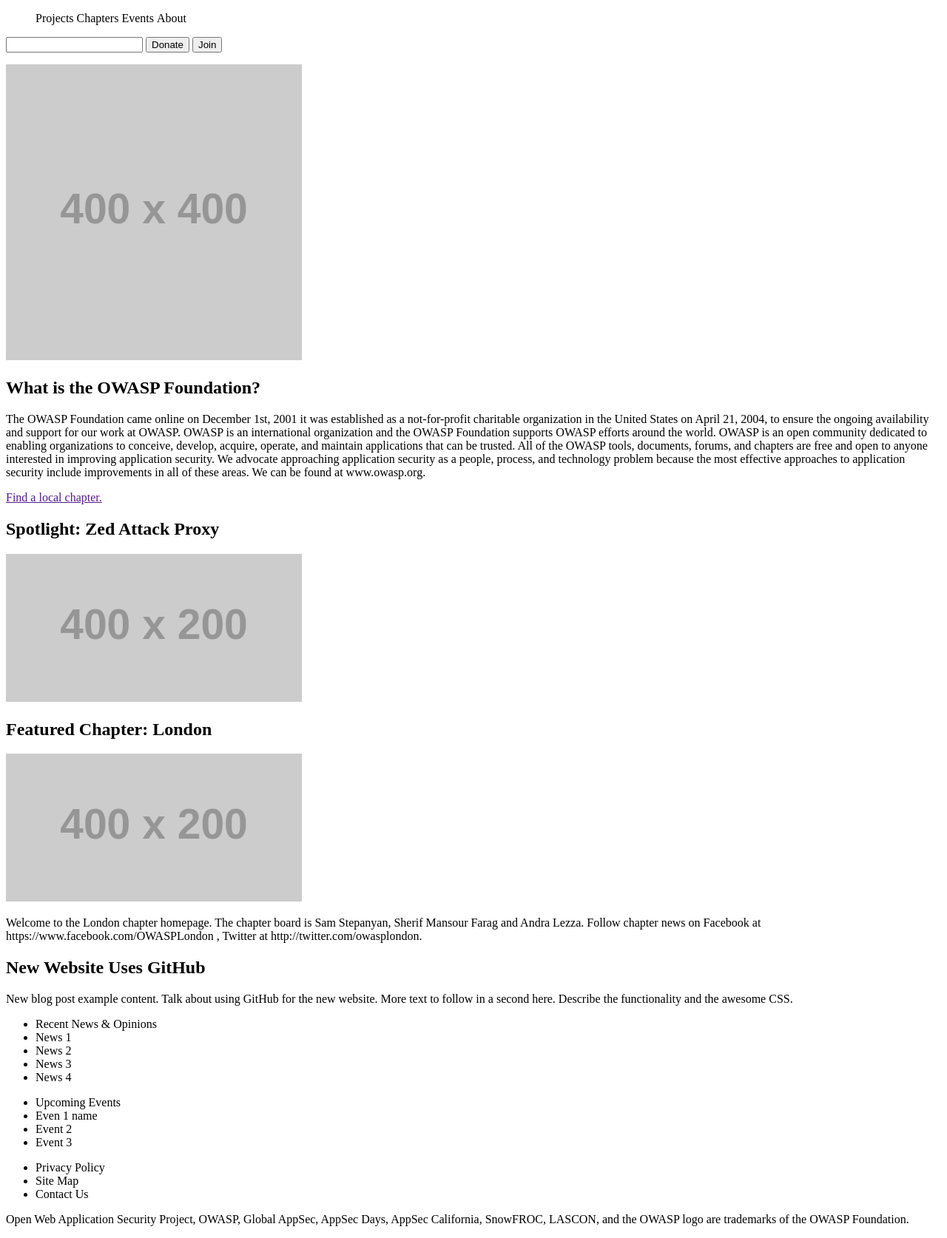
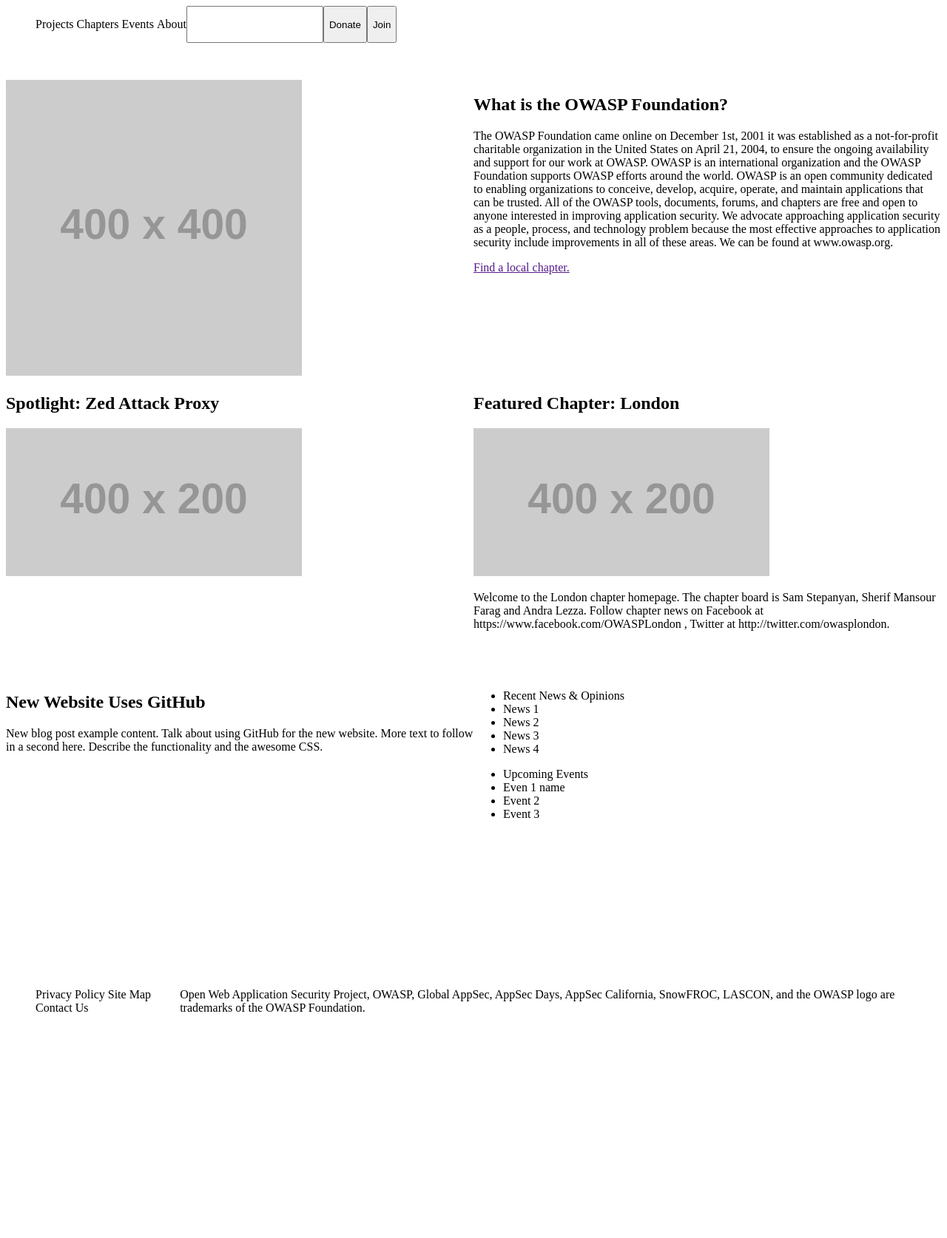
Before and after one commit to scorchingoyster/owasp-layout, a Jekyll site: the page built from index.md, in a window 1280 px wide. Shown: the whole page at 74% size. Built offline with Jekyll 4.4.1, drawn with Linux system fonts in a browser that asks for light colours; after the commit the page ends 1478 px from its top, so only the background shows below that.

Commit message:
test grid

```diff
--- a/_config.yml
+++ b/_config.yml
@@ -25,8 +25,7 @@ twitter_username: jekyllrb
 github_username:  jekyll
 
 # Build settings
-sass:
-  sass_dir: _sass
+
 markdown: kramdown
 theme: minima
 plugins:
--- a/_includes/footer.html
+++ b/_includes/footer.html
@@ -1,3 +1,4 @@
+<footer>
   <nav class="bot-nav">
     <ul>
       <li>Privacy Policy</li>
@@ -8,3 +9,4 @@
         Open Web Application Security Project, OWASP, Global AppSec, AppSec Days, AppSec California, SnowFROC, LASCON, and the OWASP logo are trademarks of the OWASP Foundation.
     </p>
   </nav>
+</footer>
--- a/_layouts/home.html
+++ b/_layouts/home.html
@@ -2,7 +2,7 @@
 <head>
   {% include head.html %}
 </head>
-<body>
+<body class="home">
   {% include header.html %}
 
   <main>
--- /dev/null
+++ b/_sass/_base.sass
@@ -0,0 +1,5 @@
+.top-nav, .bot-nav
+  display: flex
+
+.top-nav ul>li, .bot-nav ul>li
+  display: inline-block
--- /dev/null
+++ b/_sass/_home.sass
@@ -0,0 +1,20 @@
+.home
+  display: grid
+  grid-template-rows: 100px 1fr 150px
+  grid-template-columns: 1fr
+  grid-template-areas: "header" "content" "footer"
+
+header
+  grid-area: header
+
+main
+  grid-area: content
+
+footer
+  grid-area: footer
+
+@media screen and (min-width: 600px)
+  main
+    display: grid
+    grid-template-rows: 1fr 1fr 1fr
+    grid-template-columns: 1fr 1fr
--- a/_sass/main.scss
+++ /dev/null
@@ -1,3 +0,0 @@
-.top-nav ul>li {
-  display: inline-block;
-}
--- a/assets/css/styles.sass
+++ b/assets/css/styles.sass
@@ -1,5 +1,5 @@
 ---
 ---
 
-.top-nav ul>li
-  display: inline-block
+@import "base"
+@import "home"
--- a/index.md
+++ b/index.md
@@ -8,14 +8,15 @@ permalink: /
 
 ---
 
-<img src="https://via.placeholder.com/400x400" alt="">
+<section class="homepage-promo">
+  <img src="https://via.placeholder.com/400x400" alt="">
+</section>
 
-<section>
+<section class="homepage-welcome">
   <h1>What is the OWASP Foundation?</h1>
   <p>The OWASP Foundation came online on December 1st, 2001 it was established as a not-for-profit charitable organization in the United States on April 21, 2004, to ensure the ongoing availability and support for our work at OWASP. OWASP is an international organization and the OWASP Foundation supports OWASP efforts around the world. OWASP is an open community dedicated to enabling organizations to conceive, develop, acquire, operate, and maintain applications that can be trusted. All of the OWASP tools, documents, forums, and chapters are free and open to anyone interested in improving application security. We advocate approaching application security as a people, process, and technology problem because the most effective approaches to application security include improvements in all of these areas. We can be found at www.owasp.org. </p>
+  <a href="">Find a local chapter.</a>
 </section>
-
-<a href="">Find a local chapter.</a>
 
 <section class="homepage-project">
   <h2>Spotlight: Zed Attack Proxy</h2>
```
Lines whose indentation alone changed are shown as unchanged.
